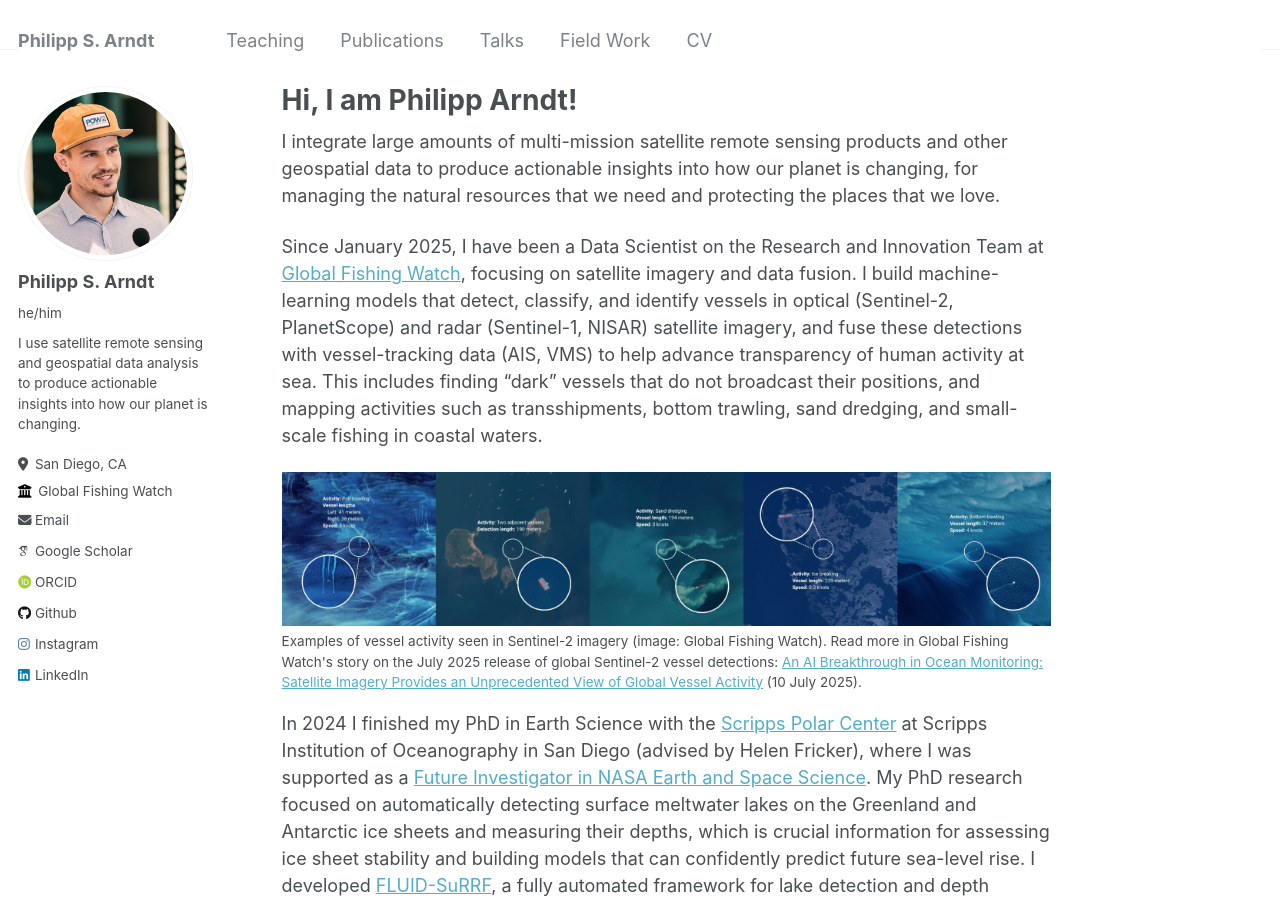
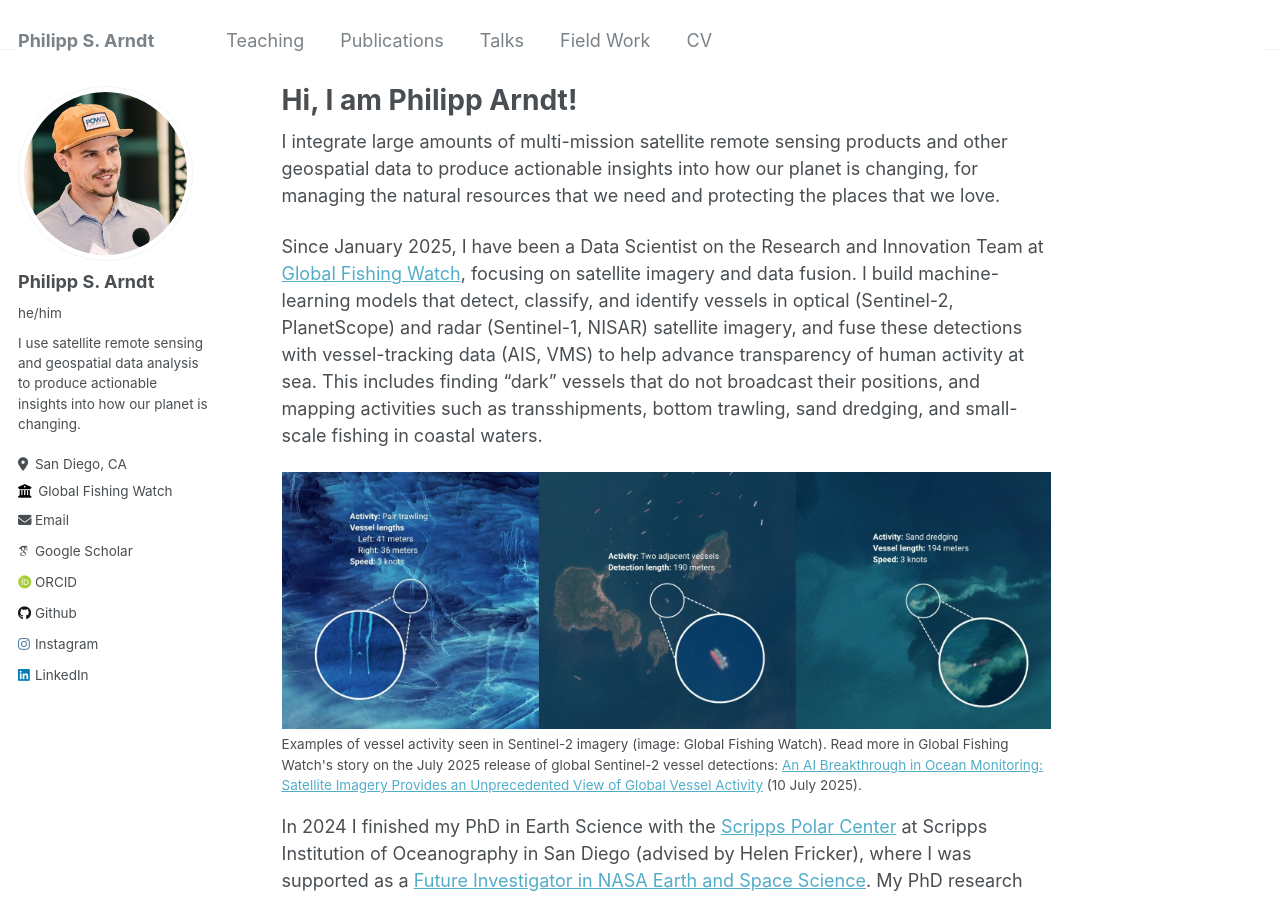
Before and after one commit to fliphilipp/fliphilipp.github.io, a Jekyll site: the page built from _pages/about.md, in a window 1280 px wide and 900 px high. Built offline with Jekyll 4.4.1, drawn with Linux system fonts in a browser that asks for light colours; some web fonts are replaced.

Commit message:
switch gfw vessel activity example s2

```diff
--- a/_pages/about.md
+++ b/_pages/about.md
@@ -11,7 +11,7 @@ I integrate large amounts of multi-mission satellite remote sensing products and
 Since January 2025, I have been a Data Scientist on the Research and Innovation Team at [Global Fishing Watch](https://globalfishingwatch.org/), focusing on satellite imagery and data fusion. I build machine-learning models that detect, classify, and identify vessels in optical (Sentinel-2, PlanetScope) and radar (Sentinel-1, NISAR) satellite imagery, and fuse these detections with vessel-tracking data (AIS, VMS) to help advance transparency of human activity at sea. This includes finding "dark" vessels that do not broadcast their positions, and mapping activities such as transshipments, bottom trawling, sand dredging, and small-scale fishing in coastal waters.
 
 <p style="margin-top:0.5em; margin-bottom:0.3em;">
-<a href="https://globalfishingwatch.org/article/ai-breakthrough-ocean-monitoring-satellite-imagery-unprecedented-view-global-vessel-activity/" target="_blank" rel="noopener noreferrer"><img src="/images/gfw/sentinel2_vessel_activity_examples.jpg" alt="Five Sentinel-2 satellite image examples of vessel activity detected by Global Fishing Watch: pair trawling, two adjacent vessels, sand dredging, ice breaking, and bottom trawling, each with zoomed-in insets and labels for vessel length and speed" width="100%"></a>
+<a href="https://globalfishingwatch.org/article/ai-breakthrough-ocean-monitoring-satellite-imagery-unprecedented-view-global-vessel-activity/" target="_blank" rel="noopener noreferrer"><img src="/images/gfw/sentinel2_vessel_activity_examples.jpg" alt="Three Sentinel-2 satellite image examples of vessel activity detected by Global Fishing Watch: pair trawling, two adjacent vessels, and sand dredging, each with zoomed-in insets and labels for vessel length and speed" width="100%"></a>
 </p>
 <p style="font-size:0.75em; margin-top:0;">
 Examples of vessel activity seen in Sentinel-2 imagery (image: Global Fishing Watch). Read more in Global Fishing Watch's story on the July 2025 release of global Sentinel-2 vessel detections: <a href="https://globalfishingwatch.org/article/ai-breakthrough-ocean-monitoring-satellite-imagery-unprecedented-view-global-vessel-activity/" target="_blank" rel="noopener noreferrer">An AI Breakthrough in Ocean Monitoring: Satellite Imagery Provides an Unprecedented View of Global Vessel Activity</a> (10 July 2025).
```
Also changed, not shown: images/gfw/sentinel2_vessel_activity_examples.jpg.
